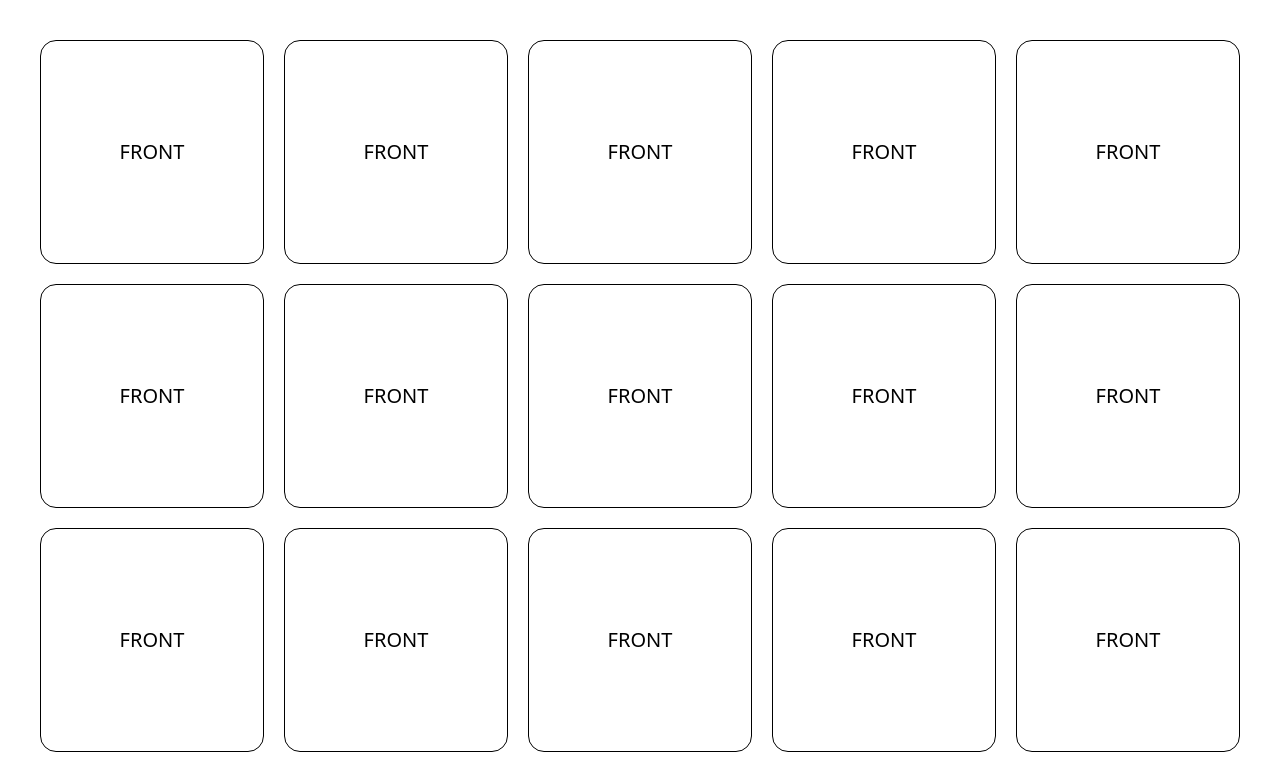
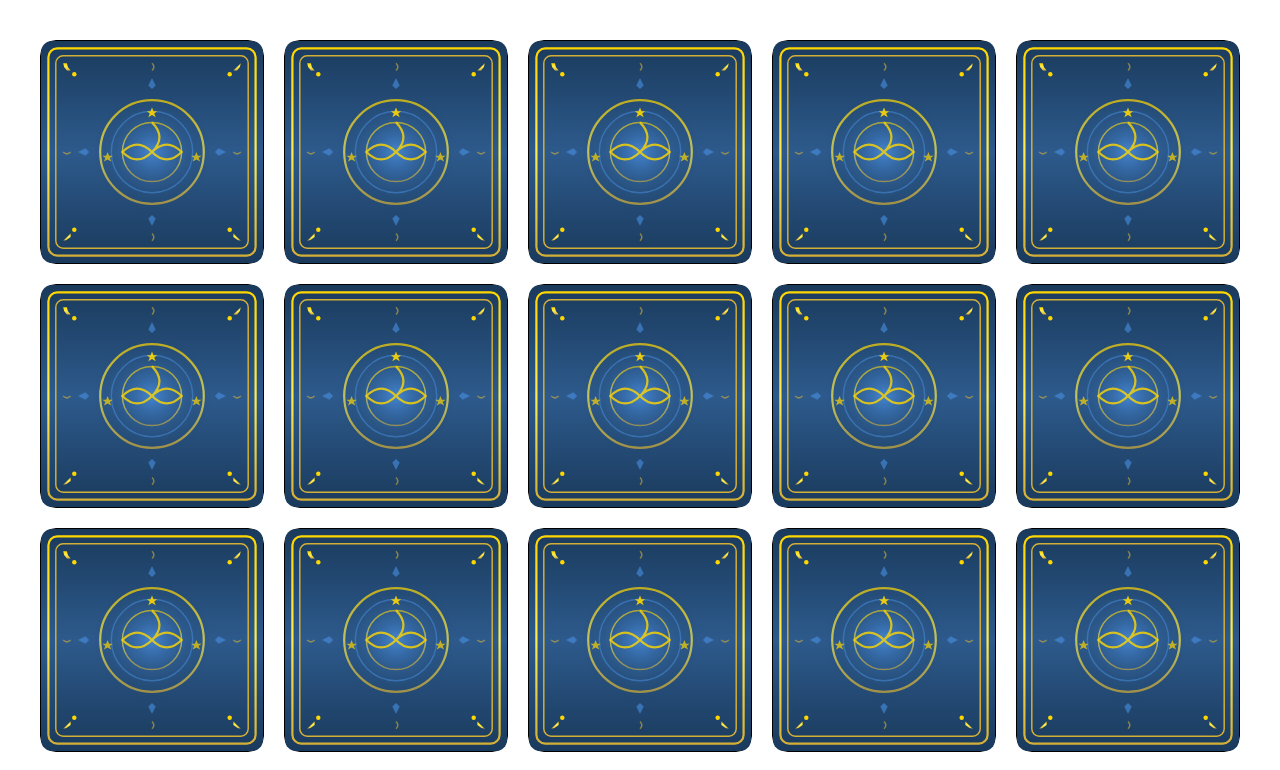
Before and after one commit to MikeG404/personnal_react_master_challenge_memory_game, a React (Vite) app: page / in a window 1280 px wide. Shown: the top 770 px of the page. Built offline with nearby package versions, Linux system fonts and the light colour scheme.

Commit message:
Add back svg on cards

```diff
--- a/src/components/Card.jsx
+++ b/src/components/Card.jsx
@@ -1,4 +1,5 @@
 import { motion } from "motion/react"
+import CardBack from "./svg/CardBack"
 
 const Card = ({elem, handleFlip, isFlipped}) => {
     return (
@@ -15,7 +16,7 @@ const Card = ({elem, handleFlip, isFlipped}) => {
                     className="absolute inset-0 flex justify-center items-center rounded-2xl border border-black bg-white text-xl"
                     style={{ backfaceVisibility: 'hidden' }}
                 >
-                    <h3>FRONT</h3>
+                    <CardBack />
                 </div>
 
                 <div
--- a/src/components/CardGrid.jsx
+++ b/src/components/CardGrid.jsx
@@ -37,7 +37,7 @@ const CardGrid = () => {
             if (Object.entries(flippedCard).length === cardElements.length) {
                 setTimeout(() => {
                     setFlippedCard({})
-                }, 2000)
+                }, 1000)
                 setHasWon(true);
             }
         } else {
--- /dev/null
+++ b/src/components/svg/CardBack.jsx
@@ -0,0 +1,66 @@
+const CardBack = () => {
+
+    return (
+        <svg xmlns="http://www.w3.org/2000/svg" viewBox="0 0 300 300" width="300" height="300">
+            <defs>
+                <linearGradient id="bgGradient" x1="0%" y1="0%" x2="0%" y2="100%">
+                    <stop offset="0%" stopColor="#1a3a5c" stopOpacity="1" />
+                    <stop offset="50%" stopColor="#2d5a8c" stopOpacity="1" />
+                    <stop offset="100%" stopColor="#1a3a5c" stopOpacity="1" />
+                </linearGradient>
+                <linearGradient id="goldGradient" x1="0%" y1="0%" x2="0%" y2="100%">
+                    <stop offset="0%" stopColor="#ffd700" stopOpacity="1" />
+                    <stop offset="50%" stopColor="#ffed4e" stopOpacity="1" />
+                    <stop offset="100%" stopColor="#d4af37" stopOpacity="1" />
+                </linearGradient>
+                <radialGradient id="centerGlow" cx="50%" cy="50%" r="50%">
+                    <stop offset="0%" stopColor="#4a90e2" stopOpacity="0.8" />
+                    <stop offset="100%" stopColor="#1a3a5c" stopOpacity="0" />
+                </radialGradient>
+            </defs>
+
+            <rect width="300" height="300" fill="url(#bgGradient)" rx="15" />
+
+            <rect x="10" y="10" width="280" height="280" fill="none" stroke="url(#goldGradient)" stroke-width="3" rx="12" />
+
+            <rect x="20" y="20" width="260" height="260" fill="none" stroke="#d4af37" stroke-width="2" rx="10" />
+
+            <path d="M 40 40 Q 35 35 35 30 L 30 30 Q 30 35 35 40 Z" fill="url(#goldGradient)" />
+            <circle cx="45" cy="45" r="3" fill="#ffd700" />
+
+            <path d="M 260 40 Q 265 35 270 30 L 270 30 Q 270 35 265 40 Z" fill="url(#goldGradient)" />
+            <circle cx="255" cy="45" r="3" fill="#ffd700" />
+
+            <path d="M 40 260 Q 35 265 30 270 L 30 270 Q 35 270 40 265 Z" fill="url(#goldGradient)" />
+            <circle cx="45" cy="255" r="3" fill="#ffd700" />
+
+            <path d="M 260 260 Q 265 265 270 270 L 270 270 Q 265 270 260 265 Z" fill="url(#goldGradient)" />
+            <circle cx="255" cy="255" r="3" fill="#ffd700" />
+
+            <circle cx="150" cy="150" r="80" fill="url(#centerGlow)" />
+
+            <circle cx="150" cy="150" r="70" fill="none" stroke="url(#goldGradient)" stroke-width="3" opacity="0.7" />
+            <circle cx="150" cy="150" r="55" fill="none" stroke="#4a90e2" stroke-width="2" opacity="0.5" />
+            <circle cx="150" cy="150" r="40" fill="none" stroke="url(#goldGradient)" stroke-width="2" opacity="0.6" />
+
+            <path d="M 150 110 Q 170 130 150 150 Q 130 170 110 150 Q 130 130 150 150 Q 170 170 190 150 Q 170 130 150 150"
+                fill="none" stroke="#ffd700" stroke-width="3" opacity="0.8" />
+
+            <path d="M 150 90 L 152 95 L 157 95 L 153 98 L 155 103 L 150 100 L 145 103 L 147 98 L 143 95 L 148 95 Z" fill="#ffd700" opacity="0.9" />
+            <path d="M 90 150 L 92 155 L 97 155 L 93 158 L 95 163 L 90 160 L 85 163 L 87 158 L 83 155 L 88 155 Z" fill="#ffd700" opacity="0.7" />
+            <path d="M 210 150 L 212 155 L 217 155 L 213 158 L 215 163 L 210 160 L 205 163 L 207 158 L 203 155 L 208 155 Z" fill="#ffd700" opacity="0.7" />
+
+            <path d="M 150 30 Q 155 35 150 40" fill="none" stroke="#d4af37" stroke-width="2" opacity="0.6" />
+            <path d="M 150 270 Q 155 265 150 260" fill="none" stroke="#d4af37" stroke-width="2" opacity="0.6" />
+            <path d="M 30 150 Q 35 155 40 150" fill="none" stroke="#d4af37" stroke-width="2" opacity="0.6" />
+            <path d="M 270 150 Q 265 155 260 150" fill="none" stroke="#d4af37" stroke-width="2" opacity="0.6" />
+
+            <polygon points="150,50 155,60 150,65 145,60" fill="#4a90e2" opacity="0.6" />
+            <polygon points="150,250 155,240 150,235 145,240" fill="#4a90e2" opacity="0.6" />
+            <polygon points="50,150 60,155 65,150 60,145" fill="#4a90e2" opacity="0.6" />
+            <polygon points="250,150 240,155 235,150 240,145" fill="#4a90e2" opacity="0.6" />
+        </svg>
+    )
+}
+
+export default CardBack;
```
